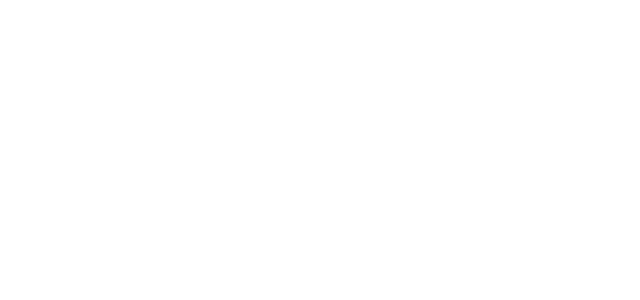
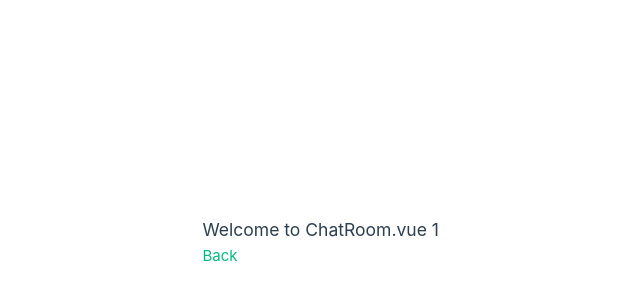
Before and after one commit to Antonio-apt/walk-talk-vue-firebase, a Vue app: page /chat/1 in a window 1280 px wide. Before the commit this address had no page. Shown: the part 158-458 px from the top of the page, without its empty margins (201-841 px from the left). Built offline with nearby package versions, Linux system fonts and the light colour scheme; what vuefire would draw is missing.

Commit message:
add room route

```diff
--- a/src/components/ChatList.vue
+++ b/src/components/ChatList.vue
@@ -27,7 +27,7 @@
   <div>
     <ul v-if="chats">
       <li v-for="chat of chats" :key="chat.uid">
-        {{ chat.id }}
+        <router-link :to="{ name: 'chat', params: { id: chat.id } }">{{ chat.id }}</router-link>
       </li>
     </ul>
 
--- a/src/router/index.js
+++ b/src/router/index.js
@@ -1,5 +1,6 @@
 import { createRouter, createWebHistory } from 'vue-router'
-import HomeView from '../views/HomeView.vue'
+import HomeView from '@/views/HomeView.vue'
+import ChatRoomView from '@/views/ChatRoomView.vue'
 
 const router = createRouter({
   history: createWebHistory(import.meta.env.BASE_URL),
@@ -8,6 +9,11 @@
       path: '/',
       name: 'home',
       component: HomeView
+    },
+    {
+      path: '/chat/:id',
+      name: 'chat',
+      component: ChatRoomView
     },
     // {
     //   path: '/about',
--- /dev/null
+++ b/src/views/ChatRoomView.vue
@@ -0,0 +1,18 @@
+<script setup>
+import { computed } from "vue";
+import { useRoute } from 'vue-router'
+
+
+const chatId = computed(() => {
+  return useRoute().params.id;
+});
+</script>
+
+<template>
+  <main class="section">
+    <h3>Welcome to ChatRoom.vue {{ chatId }}</h3>
+
+    <router-link to="/">Back</router-link>
+
+  </main>
+</template>
```
